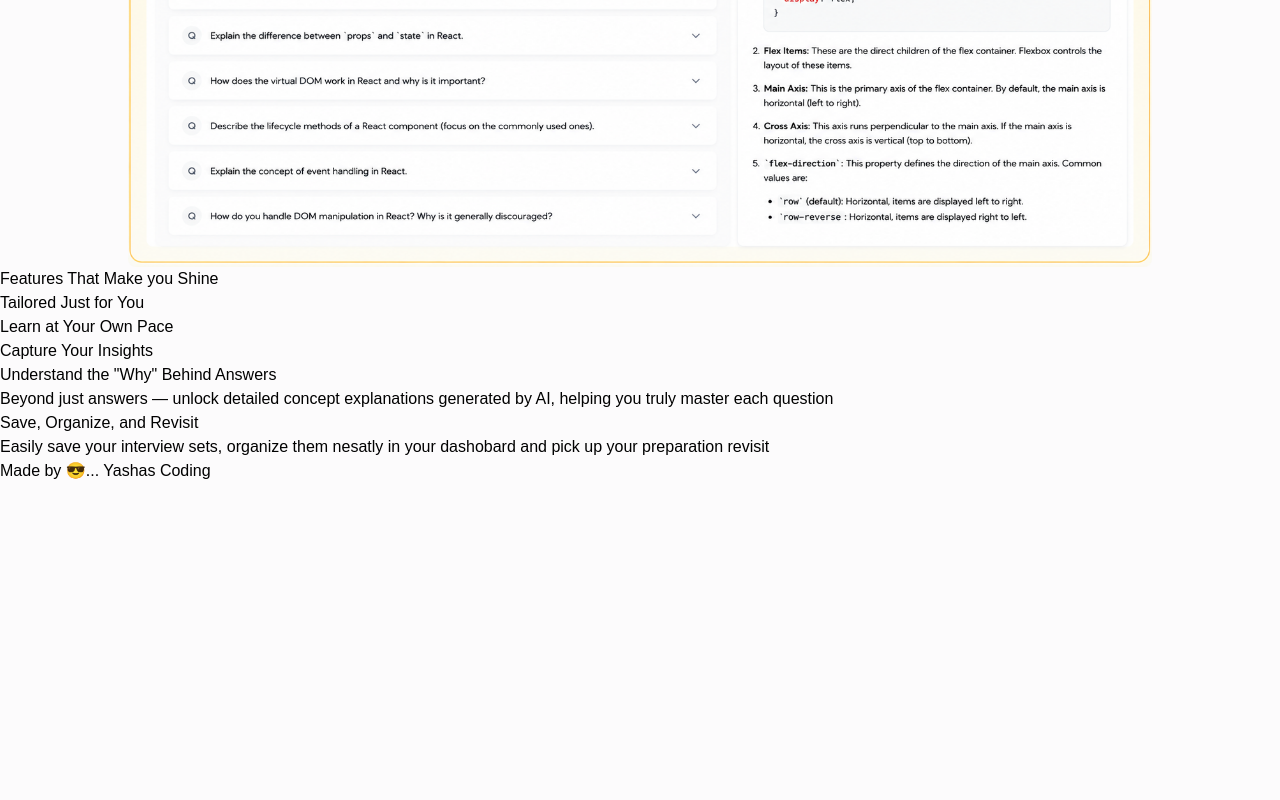
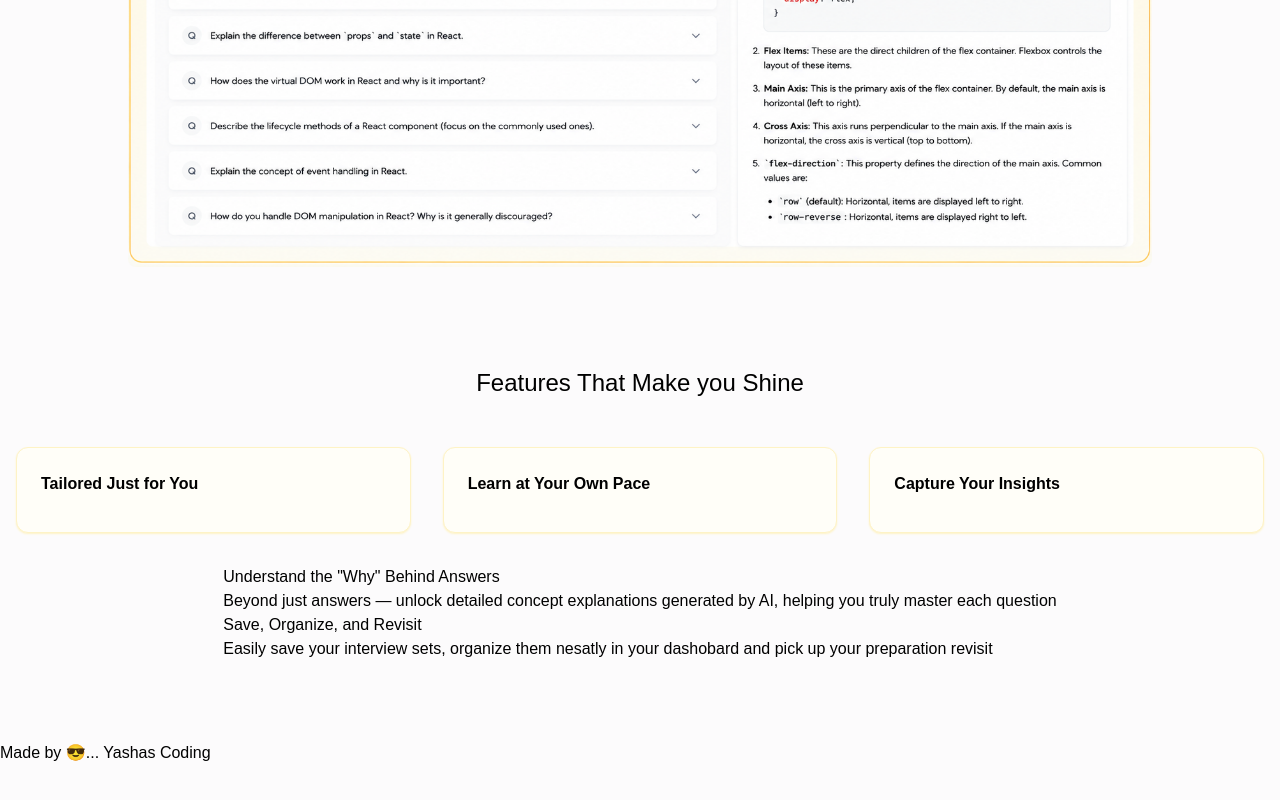
Before and after one commit to Yashas-webdev/Interview-Prep-AI, a React (Vite) app in the folder frontend/: page / in a window 1280 px wide. Shown: the part 726-1526 px from the top of the page. Before the commit the page ends 1433 px from the top, so only its background shows below. Built offline with nearby package versions, Linux system fonts and the light colour scheme.

Commit message:
added the style for the first three card

```diff
--- a/frontend/src/pages/LandingPage.jsx
+++ b/frontend/src/pages/LandingPage.jsx
@@ -78,26 +78,26 @@ function LandingPage() {
         </div>
 
 
-      <div className="">
-        <div className="">
-          <section className="">
-            <h2 className="">
+      <div className="w-full min-h-full bg-[-#FFFCEF] mt-10">
+        <div className="container mx-auto px-4 pt-10 pb-20">
+          <section className="mt-5">
+            <h2 className="text-2xl font-medium text-center mb-12">
               Features That Make you Shine
             </h2>
 
-            <div className="">
+            <div className="flex flex-col items-center gap-8">
               {/* First 3 cards */}
-              <div className="">
+              <div className="grid grid-col-1 md:grid-cols-3 gap-8 w-full">
                 {APP_FEATURES.slice(0,3).map((feature)=>(
                   <div
                      key = {feature.id}
-                     className=""
+                     className="bg-[#FFFEF8] p-6 rounded-xl shadow-xs hover:shadow-lg shadow-amber-100 transition border border-amber-100"
                   >
-                    <h3 className="">
+                    <h3 className="text-base font-semibold mb-3">
                       {feature.title}
                     </h3>
 
-                    <p className="">{feature.descritpion}</p>
+                    <p className="text-gray-600">{feature.descritpion}</p>
                   </div>
                 ))}
               </div>
```
